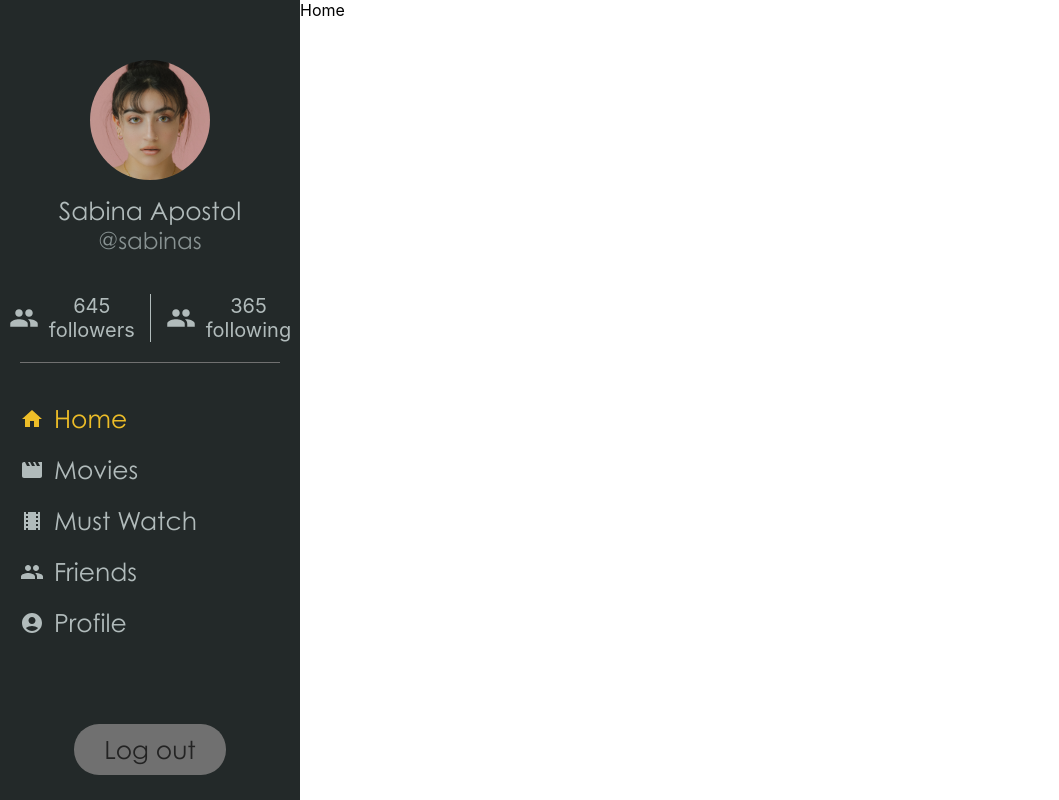
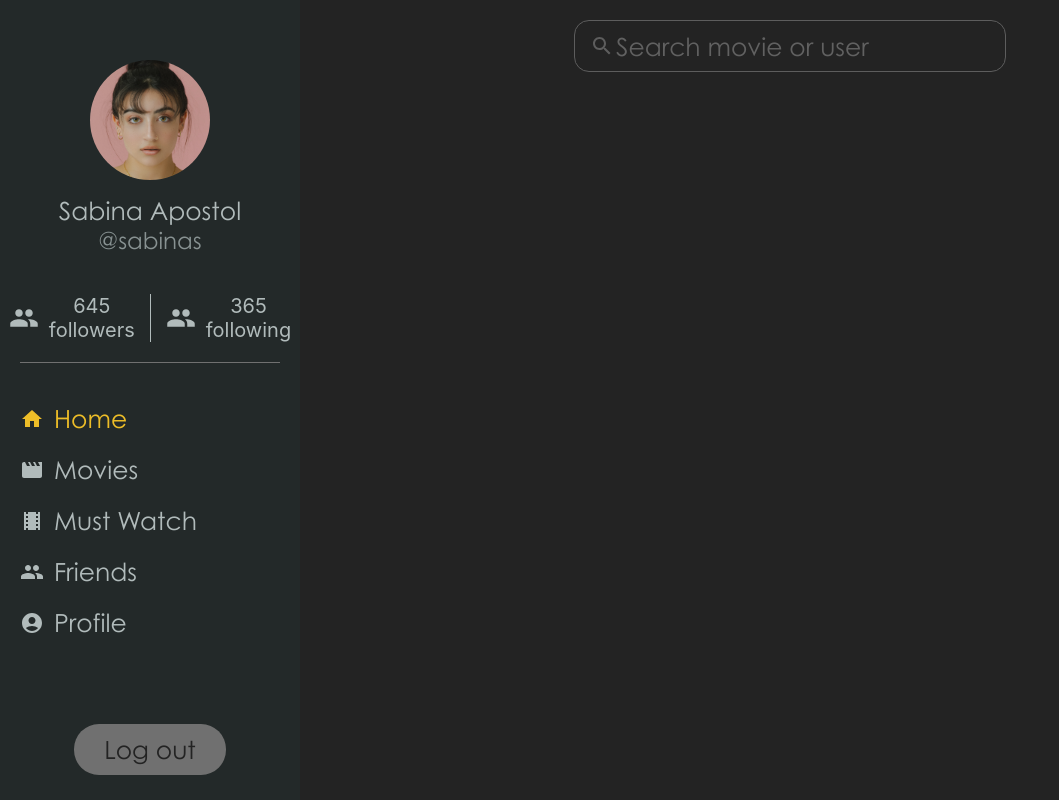
Before and after one commit to Sabina99/licenta_v2, a React app in the folder frontend/: page / in a window 1280 px wide. Shown: the whole page, without its empty margins (0-1059 px from the left). Built offline with nearby package versions, Linux system fonts and the light colour scheme.

Commit message:
added customSearch component

```diff
--- /dev/null
+++ b/frontend/src/common/customSearch/CustomSearch.js
@@ -0,0 +1,26 @@
+import './CustomSearch.scss';
+import {Input} from "antd";
+import SearchIcon from "@mui/icons-material/Search";
+import React, { useState } from "react";
+
+const CustomSearch = (props) => {
+  const [inputValue, setInputValue] = useState('');
+
+  const onChange = (data) => {
+    setInputValue(data.target.value)
+    props.onChange(inputValue)
+  }
+
+  return <div className="input-wrapper">
+    <Input
+      placeholder={props.placeholder}
+      onChange={(e) => onChange(e)}
+      type="text"
+      defaultValue={inputValue}
+      className="input"
+      prefix={<SearchIcon />}
+    />
+  </div>
+}
+
+export default CustomSearch;
--- /dev/null
+++ b/frontend/src/common/customSearch/CustomSearch.scss
@@ -0,0 +1,30 @@
+.input-wrapper {
+  display: flex;
+  margin: 20px 0;
+  text-align: center;
+  align-items: center;
+  justify-content: center;
+
+  input {
+    font-size: 25px;
+    font-family: Gothic, serif;
+    width: 100%;
+    background: transparent;
+    border: none;
+    color: #707070;
+
+    &:focus-visible {
+      outline: none;
+    }
+  }
+
+  .ant-input-prefix {
+    display: flex;
+  }
+
+  .input {
+    display: flex;
+    width: 400px;
+    align-items: center;
+  }
+}
--- a/frontend/src/pages/home/Home.js
+++ b/frontend/src/pages/home/Home.js
@@ -1,5 +1,7 @@
 import './Home.scss';
 import Menu from "../../common/menu/Menu";
+import React from "react";
+import CustomSearch from "../../common/customSearch/CustomSearch";
 
 function Home() {
 
@@ -7,7 +9,10 @@ function Home() {
     <div className="home-container">
       <Menu/>
       <div className="home-wrapper">
-        Home
+        <CustomSearch
+          onChange={(el) => console.log('s', el)}
+          placeholder="Search movie or user"
+        />
       </div>
     </div>
   );
--- a/frontend/src/pages/home/Home.scss
+++ b/frontend/src/pages/home/Home.scss
@@ -3,5 +3,6 @@
 
   .home-wrapper {
     width: 100%;
+    background: #232323;
   }
 }
```
